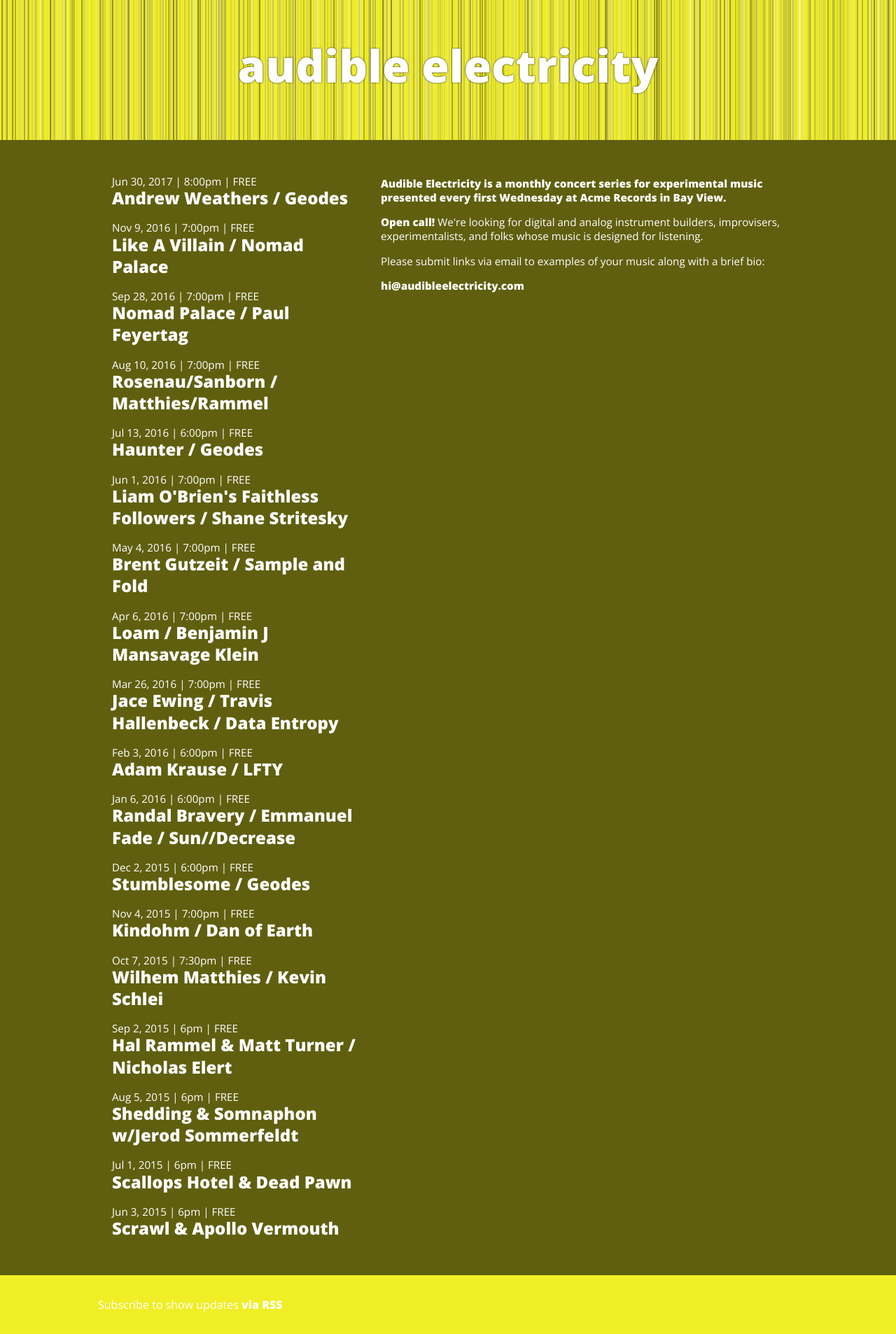
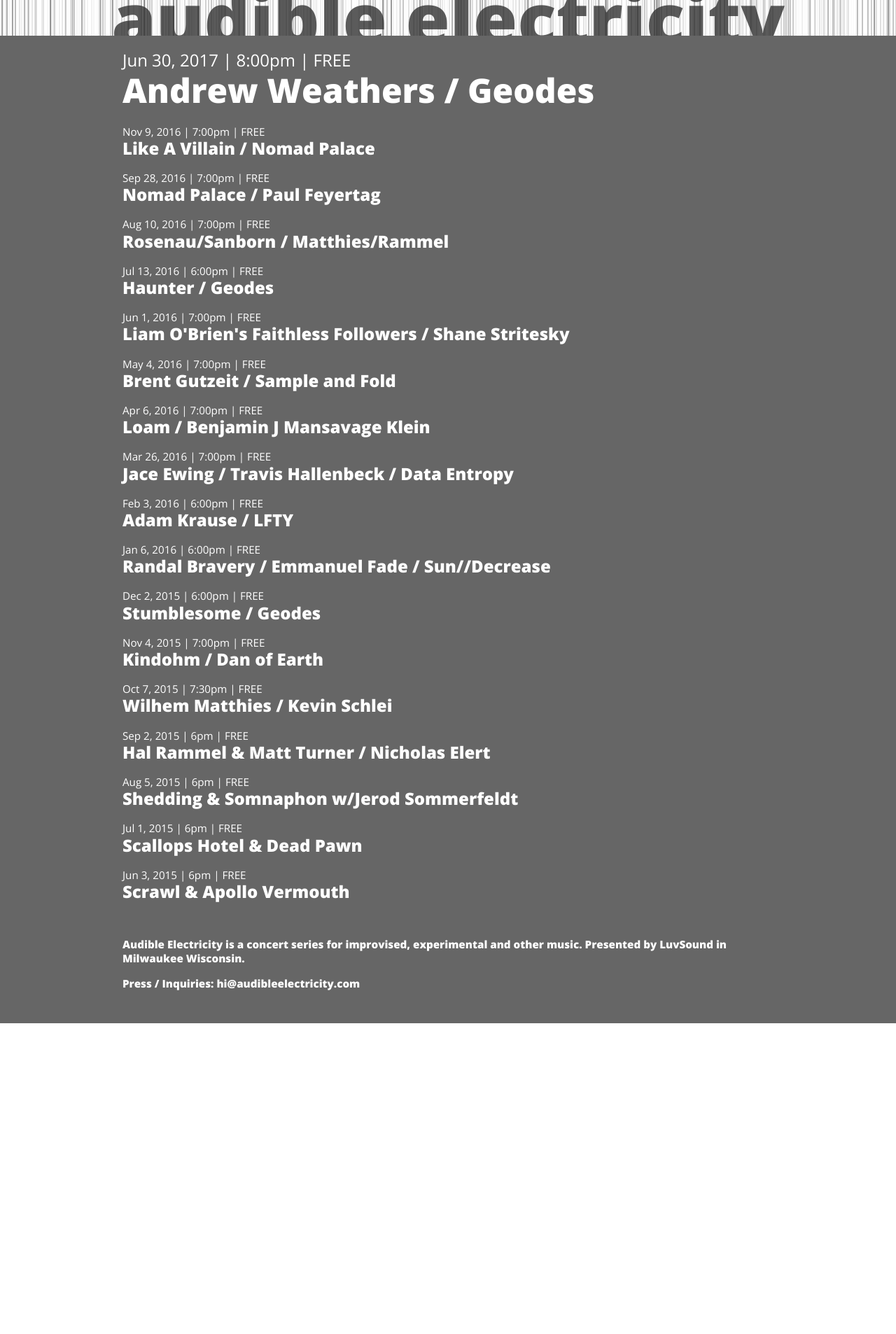
Before and after one commit to hecanjog/audibleelectricity.com, a Jekyll site: the page built from index.html, in a window 1280 px wide. Shown: the whole page at 70% size. Built offline with Jekyll 4.4.1, drawn with Linux system fonts in a browser that asks for light colours; nearby versions of some CDN libraries; after the commit the page ends 1546 px from its top, so only the background shows below that.

Commit message:
update homepage and design

```diff
--- a/_config.yml
+++ b/_config.yml
@@ -2,9 +2,9 @@
 title: Audible Electricity
 email: hi@audibleelectricity.com
 description: >
-  Audible Electricity is a monthly concert series for
-  experimental music presented every first Wednesday
-  at Acme Records in Bay View.
+  Audible Electricity is a concert series for
+  improvised, experimental and other music. Presented
+  by LuvSound in Milwaukee Wisconsin.
 baseurl: "" # the subpath of your site, e.g. /blog/
 url: "http://audibleelectricity.com" # the base hostname & protocol for your site
 
--- a/_sass/_home.scss
+++ b/_sass/_home.scss
@@ -2,9 +2,7 @@
     list-style-type: none;
     margin: 0;
     padding: 0;
-    padding-top: 20px;
     padding-right: 20px;
-
 
     .show-date {
         margin: 0;
@@ -21,5 +19,18 @@
 
     li {
         padding-bottom: 20px;
+
+        &:first-child {
+            font-size: 2rem;
+            line-height: 2rem;
+
+            .show-date {
+                font-size: 1.5rem;
+            }
+
+            .show-link {
+
+            }
+        }
     }
 }
--- a/css/main.scss
+++ b/css/main.scss
@@ -3,8 +3,7 @@
 ---
 @charset "utf-8";
 
-//$bg-color: #880088;
-$bg-color: #ff5b26;
+$bg-color: #333;
 $fg-color: #fff;
 $main-width: 100%;
 $medium-width: 600px;
@@ -24,10 +23,7 @@
 }
 
 html {
-    //background-color: $bg-color;
-    //background-size: cover;
-    @include animation('ani-bg 15s infinite');
-
+    //@include animation('ani-bg 15s infinite');
     color: $fg-color;
     font-family: 'Open Sans', sans-serif;
 }
@@ -48,7 +44,7 @@
 
 .main-header {
     width: 100%;
-    height: 200px;
+    height: 4vw;
     padding: 0;
     position: relative;
     overflow: hidden;
@@ -65,7 +61,6 @@
 }
 
 .site-title {
-    max-width: 800px;
     margin: 0 auto;
     opacity: 1;
     z-index: 10;
@@ -81,13 +76,12 @@
         opacity: 0.8;
     }
 
-    @include text-shadow(0, 0, 2px, #000);
-
     h1 {
-        padding-top: 1.4rem;
+        padding-top: 0;
         font-weight: 800;
-        font-size: 4rem;
-        line-height: 9rem;
+        font-size: 8vw;
+        line-height: 4vw;
+        color: #333;
     }
 }
 
@@ -111,23 +105,11 @@
     zoom: 1;
     background-color: rgba(0,0,0,0.6);
     padding: 2rem;
+    padding-top: 0.5rem;
     width: 100%;
 
     .content {
         padding: 15px;
-
-        @include respond-to(medium) {
-            padding: 0;
-            padding-right: 15px;
-
-            float: left;
-            width: 60%;
-        }
-
-        @include respond-to(large) {
-            width: 40%;
-        }
-
     }
 
     .sidebar {
@@ -137,19 +119,6 @@
         .description {
             font-weight: 800;
         }
-
-        @include respond-to(medium) {
-            padding: 0;
-            padding-top: 5px;
-            float: right;
-            width: 40%;
-        }
-
-        @include respond-to(large) {
-            width: 60%;
-        }
-
-
     }
 
 }
--- a/index.html
+++ b/index.html
@@ -1,9 +1,7 @@
 ---
 layout: default
 ---
-
 <div class="home content">
-
   <ul class="show-list">
     {% for post in site.posts %}
       <li>
@@ -17,11 +15,5 @@
 
 <div class="sidebar">
     <p class="description">{{ site.description }}</p>
-
-            <p><strong>Open call!</strong> We're looking for digital and analog instrument builders, improvisers, experimentalists, and folks whose
-            music is designed for listening.</p>
-
-           <p>Please submit links via email to examples of your music along with a brief bio:</p>
-
-           <p><a href="mailto:{{ site.email }}">{{ site.email }}</a></p>
+    <p><a href="mailto:{{ site.email }}">Press / Inquiries: {{ site.email }}</a></p>
 </div>
```
Lines whose indentation alone changed are shown as unchanged.
